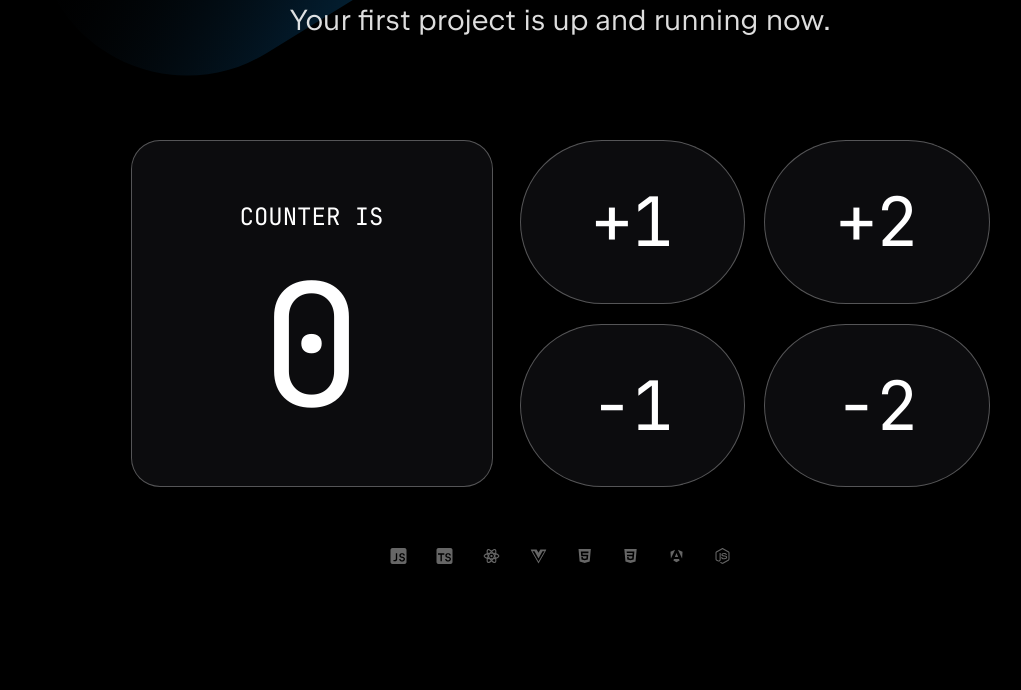
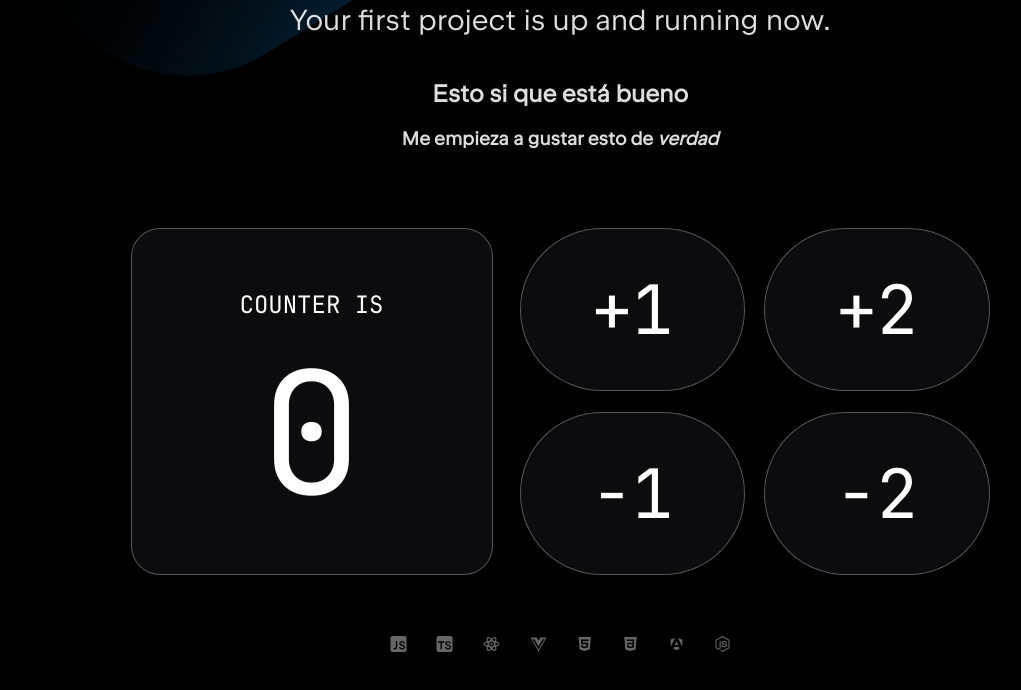
Before and after one commit to albecabrera/second_app, a website built with Vite: page index.html in a window 1280 px wide. Shown: the part 196-886 px from the top of the page, without its empty margins (80-1101 px from the left). Before the commit the page ends 801 px from the top, so only its background shows below. Built offline with nearby package versions, Linux system fonts and the light colour scheme.

Commit message:
segundo cambio

```diff
--- a/index.html
+++ b/index.html
@@ -19,6 +19,8 @@
     Thank you for trying it out. <br /> Your first project is up and running
     now.
   </h1>
+    <h2>Esto si que está bueno</h2>
+    <h3>Me empieza a gustar esto de <em>verdad</em></h3>
   <section class="counter">
     <div class="counter-info">
       <p class="counter-text">Counter is</p>
```
